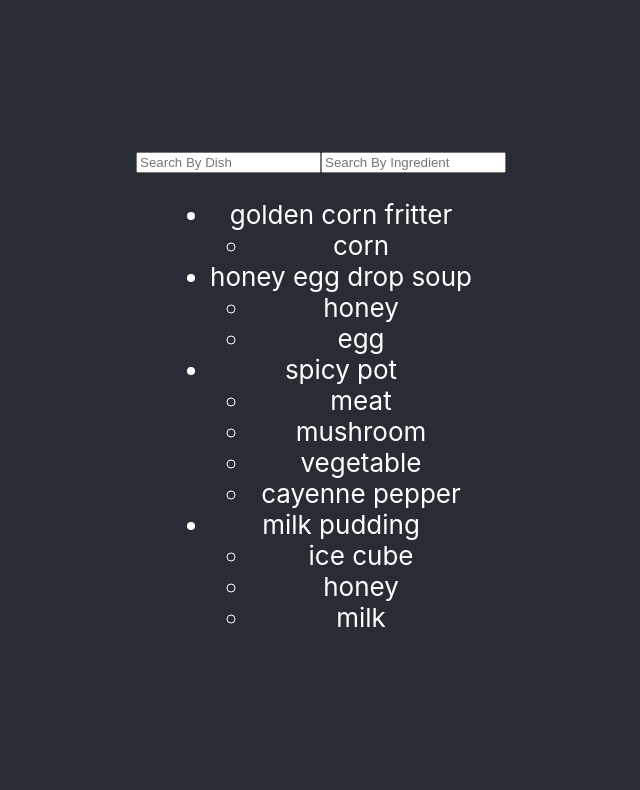
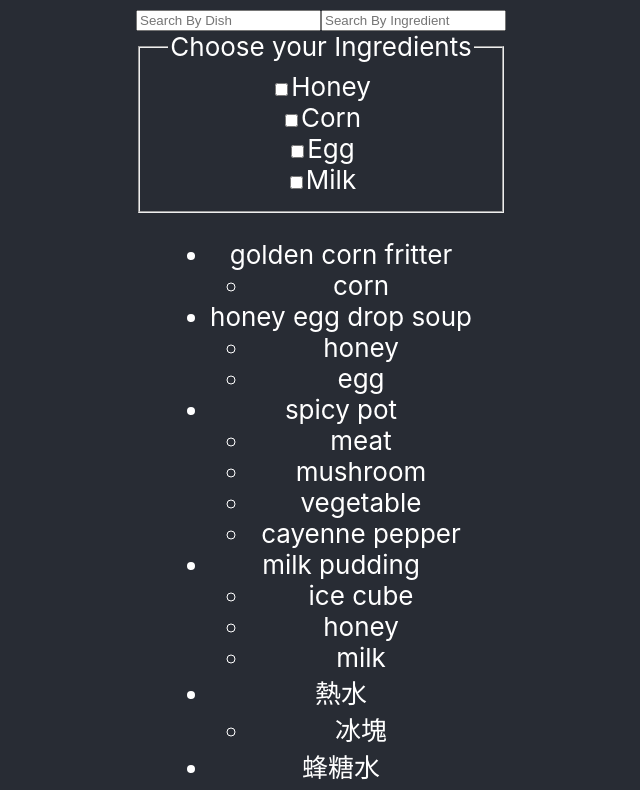
Before and after one commit to peterfuwork/search-filter-example, a React (Create React App) app: page / in a window 1280 px wide. Shown: the top 790 px of the page, without its empty margins (319-959 px from the left). Built offline with nearby package versions, Linux system fonts and the light colour scheme.

Commit message:
added checkboxes filter function

```diff
--- a/src/App.js
+++ b/src/App.js
@@ -6,6 +6,7 @@ import './App.css';
 class App extends Component {
   state = {
     filterDishes:[],
+    checkedIngredients:[],
     dishes: [
       {
         'name': 'golden corn fritter',
@@ -54,7 +55,39 @@ class App extends Component {
           'honey': 1,
           'milk': 1
         }
+      },
+      {
+        'name': '熱水',
+        'recipes': [
+          '冰塊'
+        ],
+        'recipeObj': {
+          '冰塊': 4
+        }
+      },
+      {
+        'name': '蜂糖水',
+        'recipes': [
+          '冰塊',
+          '蜂蜜'
+        ],
+        'recipeObj': {
+          '冰塊': 3,
+          '蜂蜜': 1
+        }
+      },
+      {
+        'name': '甜菜粥',
+        'recipes': [
+          '蜂蜜',
+          '油菜'
+        ],
+        'recipeObj': {
+          '蜂蜜': 2,
+          '油菜': 2
+        }
       }
+
     ]
   }
 
@@ -80,6 +113,17 @@ class App extends Component {
     });
   }
 
+  checkToMatches(matchesIngredientsArr, dishes) {
+    const matchArray = dishes.filter(dish => {
+      return matchesIngredientsArr.every(value => {
+        return dish.recipes.indexOf(value) !== -1;
+      })
+    });
+    this.setState({
+      filterDishes: matchArray
+    })
+  }
+
   onChangeSearch = (e) => {
     e.preventDefault();
     const value = e.target.value;
@@ -89,6 +133,27 @@ class App extends Component {
     this.setState({
       filterDishes: matchArray
     })
+  }
+
+  onHandleChange = (e) => {
+
+    const checkedItem = e.target.name;
+    const isChecked = e.target.checked;
+    const dishes = this.state.dishes;
+
+    if(isChecked === true) {
+      this.setState({
+        checkedIngredients: [...this.state.checkedIngredients, checkedItem]
+      }, () => {
+        this.checkToMatches(this.state.checkedIngredients, dishes);
+      });
+    } else if (isChecked === false) {
+      this.setState({
+        checkedIngredients: this.state.checkedIngredients.filter((val) => val !== checkedItem)
+      }, () => {
+        this.checkToMatches(this.state.checkedIngredients, dishes);
+      });
+    }
   }
 
   render() {
@@ -114,7 +179,8 @@ class App extends Component {
           <SearchBar
             dishes={dishes}
             filterDishes={list}
-            onChangeSearch={this.onChangeSearch} />
+            onChangeSearch={this.onChangeSearch}
+            onHandleChange={this.onHandleChange} />
           <ResultList filterDishes={list} />
         </header>
       </div>
--- a/src/SearchBar.js
+++ b/src/SearchBar.js
@@ -5,6 +5,25 @@ function SearchBar(props) {
       <div>
         <input type="text" name="dish" placeholder="Search By Dish" onChange={(e) => props.onChangeSearch(e)} />
         <input type="text" name="ingredient" placeholder="Search By Ingredient" onChange={(e) => props.onChangeSearch(e)} />
+        <fieldset>
+          <legend>Choose your Ingredients</legend>
+          <div>
+            <input type="checkbox" id="honey" name="honey" value="honey" onChange={(e) => props.onHandleChange(e)} />
+            <label htmlFor="honey">Honey</label>
+          </div>
+          <div>
+            <input type="checkbox" id="corn" name="corn" value="corn" onChange={(e) => props.onHandleChange(e)} />
+            <label htmlFor="corn">Corn</label>
+          </div>
+          <div>
+            <input type="checkbox" id="egg" name="egg" value="egg" onChange={(e) => props.onHandleChange(e)} />
+            <label htmlFor="egg">Egg</label>
+          </div>
+          <div>
+            <input type="checkbox" id="milk" name="milk" value="milk" onChange={(e) => props.onHandleChange(e)} />
+            <label htmlFor="milk">Milk</label>
+          </div>
+        </fieldset>
       </div>
     );
 }
```
